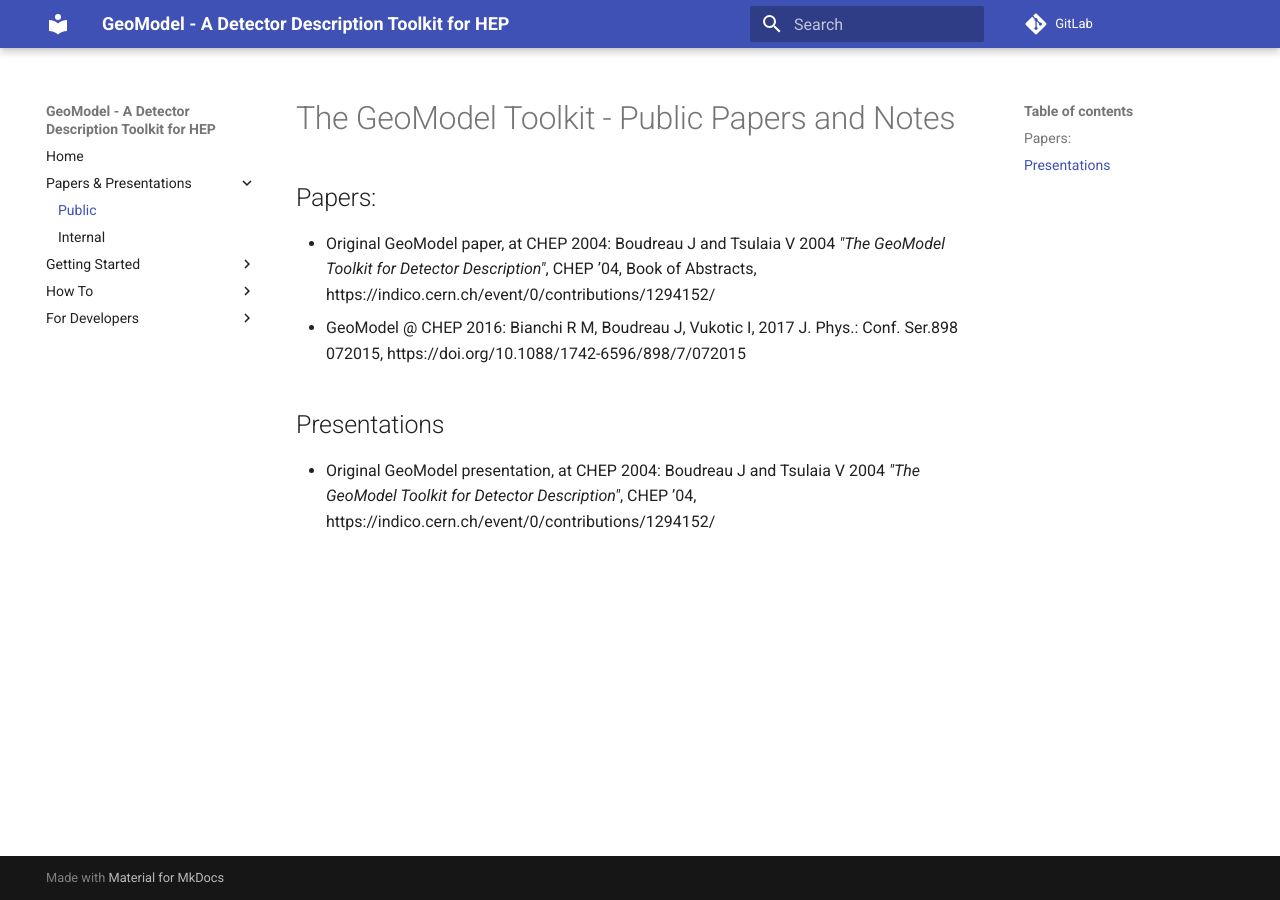
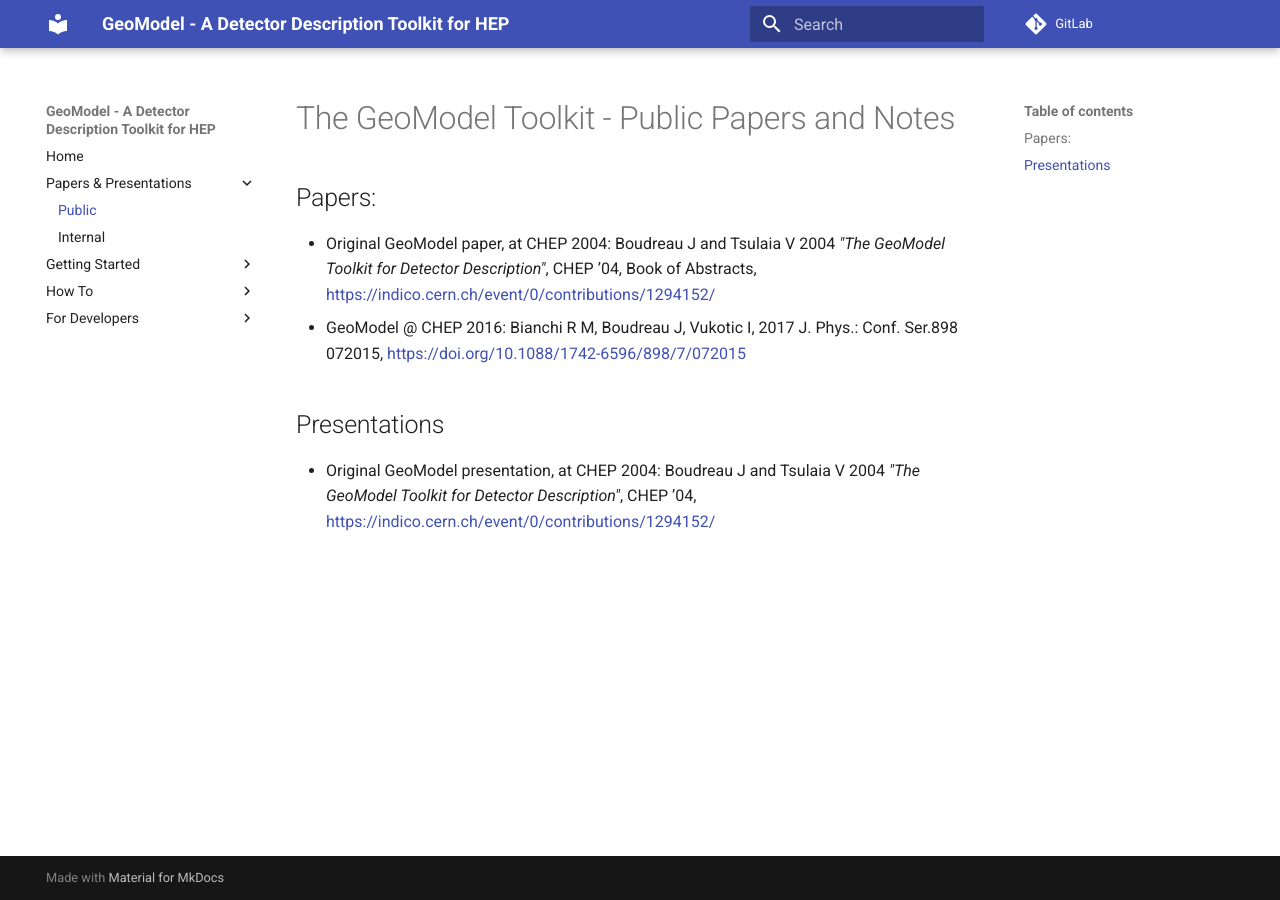
Before and after one commit to efemberg11/GeoModel_rmakhman, an MkDocs documentation site: the page built from docs/papers/public.md, in a window 1280 px wide. Built offline with MkDocs 1.6.1 and Material for MkDocs 9.7.7, drawn with Linux system fonts in a browser that asks for light colours.

Commit message:
Fix links rendering

```diff
--- a/docs/papers/public.md
+++ b/docs/papers/public.md
@@ -4,10 +4,10 @@
 
 ## Papers:
 
-- Original GeoModel paper, at CHEP 2004: Boudreau J and Tsulaia V 2004 *"The GeoModel Toolkit for Detector Description"*, CHEP ’04, Book of Abstracts, https://indico.cern.ch/event/0/contributions/1294152/
-- GeoModel @ CHEP 2016: Bianchi R M, Boudreau J, Vukotic I, 2017 J. Phys.: Conf. Ser.898 072015, https://doi.org/10.1088/1742-6596/898/7/072015
+- Original GeoModel paper, at CHEP 2004: Boudreau J and Tsulaia V 2004 *"The GeoModel Toolkit for Detector Description"*, CHEP ’04, Book of Abstracts, <https://indico.cern.ch/event/0/contributions/1294152/>
+- GeoModel @ CHEP 2016: Bianchi R M, Boudreau J, Vukotic I, 2017 J. Phys.: Conf. Ser.898 072015, <https://doi.org/10.1088/1742-6596/898/7/072015>
 
 
 ## Presentations
 
-- Original GeoModel presentation, at CHEP 2004: Boudreau J and Tsulaia V 2004 *"The GeoModel Toolkit for Detector Description"*, CHEP ’04, https://indico.cern.ch/event/0/contributions/1294152/
+- Original GeoModel presentation, at CHEP 2004: Boudreau J and Tsulaia V 2004 *"The GeoModel Toolkit for Detector Description"*, CHEP ’04, <https://indico.cern.ch/event/0/contributions/1294152/>
```
Also changed, not shown: docs/papers/internal.md (+1 -1 lines).
